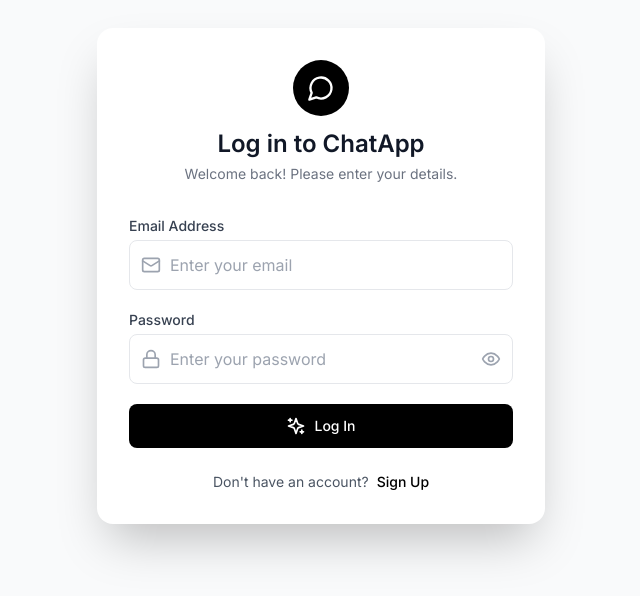
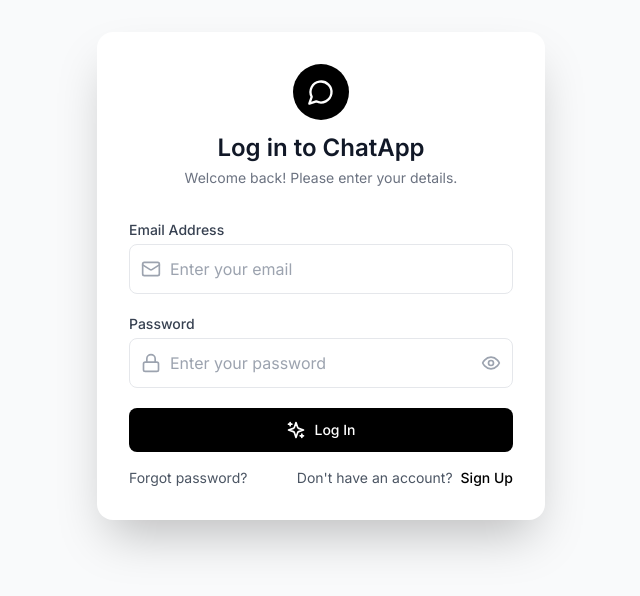
Before and after one commit to Aayush-Poonia/Chat_App, a React (Vite) app: page /auth in a window 1280 px wide. Shown: the part 124-720 px from the top of the page, without its empty margins (319-959 px from the left). Built offline with nearby package versions, Linux system fonts and the light colour scheme; no server answers.

Commit message:
fifth Commit

```diff
--- a/src/components/Auth.jsx
+++ b/src/components/Auth.jsx
@@ -11,7 +11,7 @@ export default function Auth() {
     displayName: ''
   });
   const [loading, setLoading] = useState(false);
-  const { login, signup } = useAuth();
+  const { login, signup, resetPassword } = useAuth();
 
   const handleChange = (e) => {
     setFormData({
@@ -130,14 +130,26 @@ export default function Auth() {
           </button>
         </form>
 
-        <div className="mt-6 text-center text-sm text-gray-600">
-          {isLogin ? "Don't have an account?" : "Already have an account?"}
+        <div className="mt-4 flex items-center justify-between text-sm">
           <button
-            onClick={() => setIsLogin(!isLogin)}
-            className="ml-2 font-medium text-black hover:opacity-80"
+            type="button"
+            onClick={async () => {
+              if (!formData.email) return;
+              try { await resetPassword(formData.email); } catch {}
+            }}
+            className="text-gray-600 hover:text-gray-900"
           >
-            {isLogin ? 'Sign Up' : 'Log In'}
+            Forgot password?
           </button>
+          <div className="text-gray-600">
+            {isLogin ? "Don't have an account?" : "Already have an account?"}
+            <button
+              onClick={() => setIsLogin(!isLogin)}
+              className="ml-2 font-medium text-black hover:opacity-80"
+            >
+              {isLogin ? 'Sign Up' : 'Log In'}
+            </button>
+          </div>
         </div>
       </div>
     </div>
--- a/src/contexts/AuthContext.jsx
+++ b/src/contexts/AuthContext.jsx
@@ -4,7 +4,8 @@ import {
   signInWithEmailAndPassword,
   signOut,
   onAuthStateChanged,
-  updateProfile
+  updateProfile,
+  sendPasswordResetEmail
 } from 'firebase/auth';
 import { doc, setDoc, getDoc, updateDoc, arrayUnion, arrayRemove } from 'firebase/firestore';
 import { auth, db } from '../firebase/config';
@@ -65,13 +66,34 @@ export function AuthProvider({ children }) {
     try {
       const result = await signInWithEmailAndPassword(auth, email, password);
 
-      // Update last seen
-      await updateDoc(doc(db, 'users', result.user.uid), {
+      // Ensure user document exists and update last seen
+      const userRef = doc(db, 'users', result.user.uid);
+      await setDoc(userRef, {
+        uid: result.user.uid,
+        email: result.user.email,
+        displayName: result.user.displayName || result.user.email?.split('@')[0] || 'User',
+        username: (result.user.displayName || result.user.email || 'user')
+          .toLowerCase()
+          .replace(/\s+/g, ''),
+        photoURL: result.user.photoURL || '',
+        role: 'user',
+        followers: [],
+        following: [],
         lastSeen: new Date().toISOString()
-      });
+      }, { merge: true });
 
       toast.success('Logged in successfully!');
       return result;
+    } catch (error) {
+      toast.error(error.message);
+      throw error;
+    }
+  }
+
+  async function resetPassword(email) {
+    try {
+      await sendPasswordResetEmail(auth, email);
+      toast.success('Password reset email sent. Check your inbox.');
     } catch (error) {
       toast.error(error.message);
       throw error;
@@ -193,7 +215,8 @@ export function AuthProvider({ children }) {
     getUserData,
     followUser,
     unfollowUser,
-    updateUserProfile
+    updateUserProfile,
+    resetPassword
   };
 
   return (
```
Also changed, not shown: src/components/Dashboard.jsx (+5 -5 lines).
